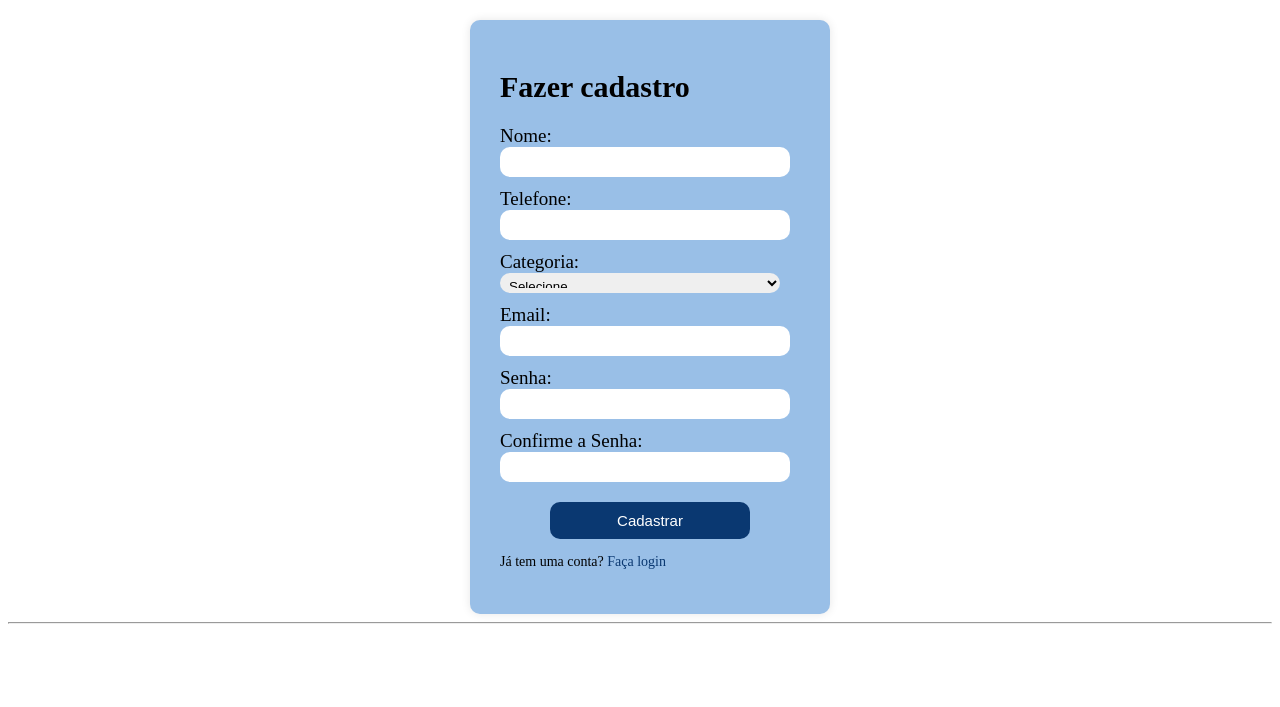
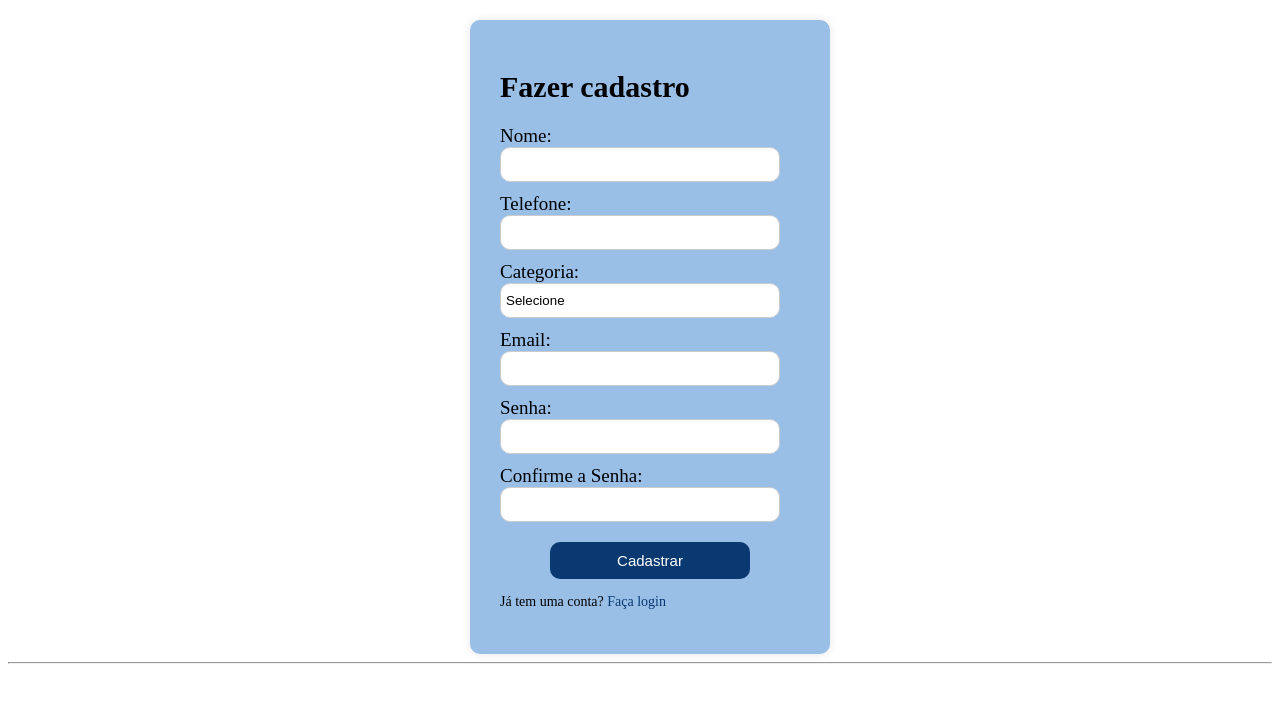
Before and after one commit to lu1pinho/expressproject, a PHP site: page /src/pages/cadastro.html in a window 1280 px wide. Shown: the part 93-800 px from the top of the page. Run offline with PHP 8.4, Linux system fonts and the light colour scheme.

Commit message:
alteracoes na caixa de selecao

```diff
--- a/src/pages/cadastro.css
+++ b/src/pages/cadastro.css
@@ -54,13 +54,20 @@ body {
 
 .bordas {
     padding: 5px;
-    border: 0px solid;
-    width: 50%;
-    color: black;
+    border: 1px solid #ccc; /* Definindo a borda corretamente */
     border-radius: 10px;
     width: 280px;
-    height: 20px;
+    height: 35px; /* Ajuste da altura para o `select` */
+    color: black;
     margin: 0px 0px 10px 0px;
+    box-sizing: border-box; /* Garante que padding e borda sejam incluídos na largura */
+}
+
+select.bordas {
+    appearance: none; /* Remove o estilo padrão da caixa de seleção */
+    -webkit-appearance: none;
+    -moz-appearance: none;
+    background-color: white; /* Fundo branco para manter consistência */
 }
 
 .botoes {
```
